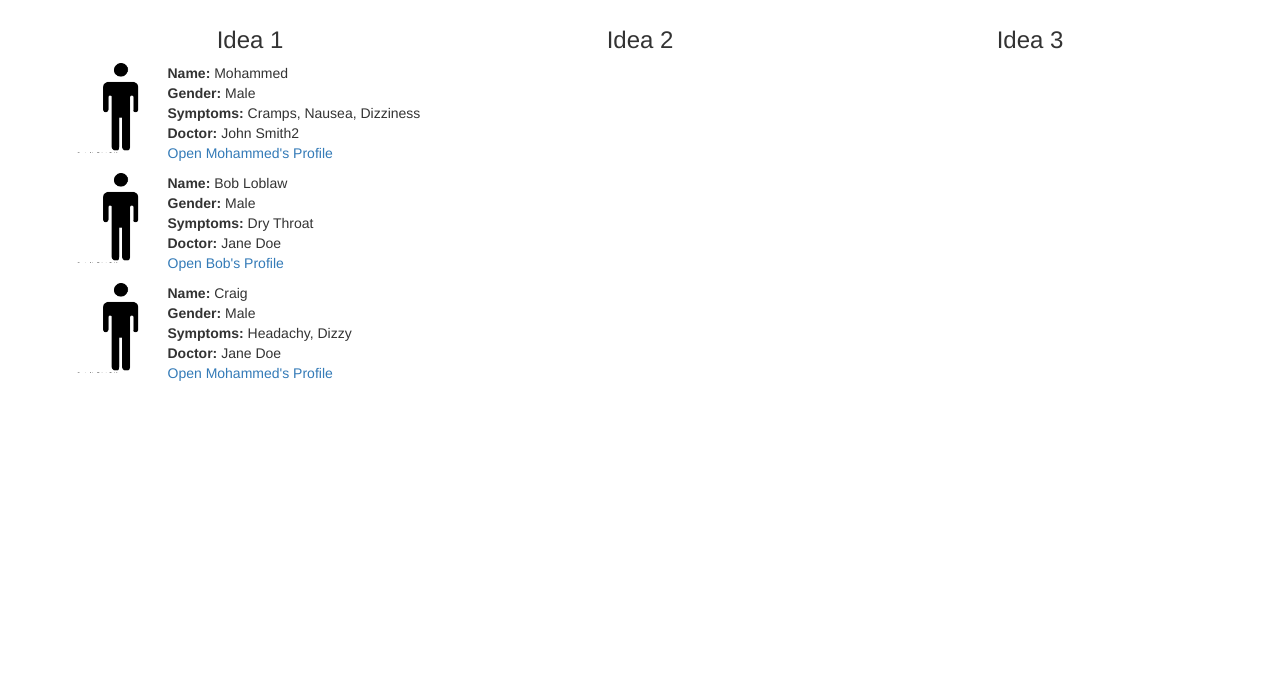
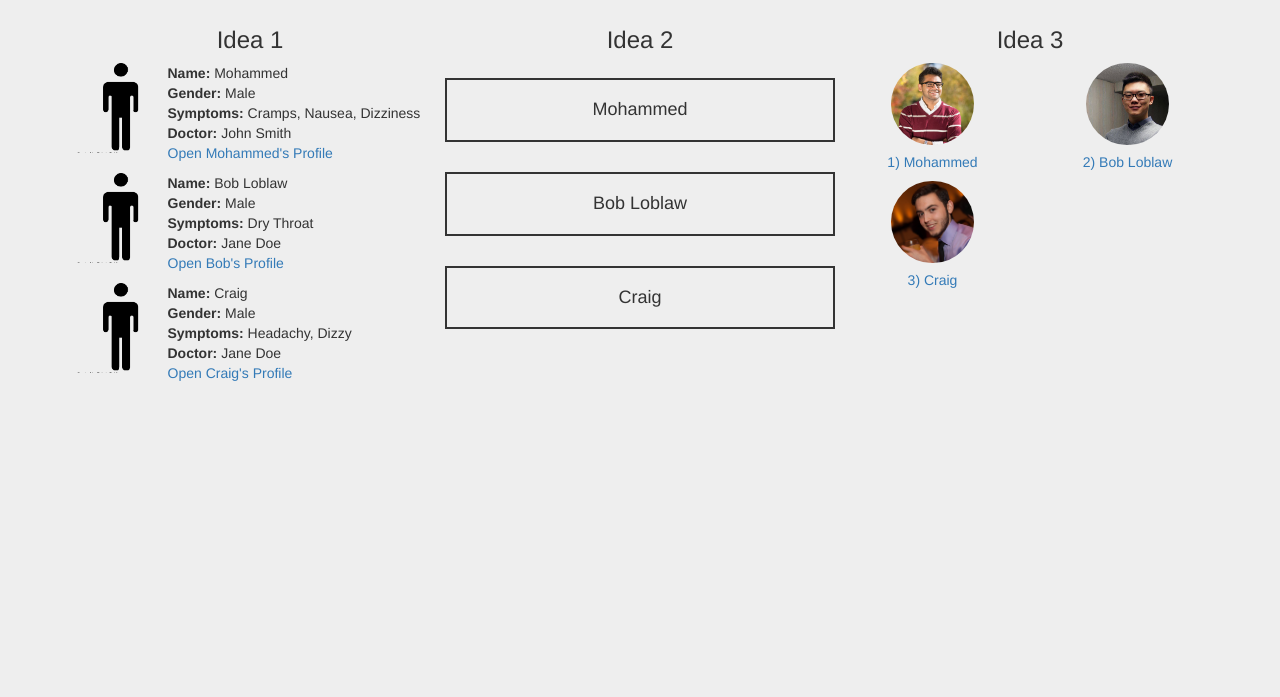
Before and after one commit to msmanek/iamsick-queue-ideas, a plain HTML site: page index.html in a window 1280 px wide. Shown: the part 103-800 px from the top of the page. Drawn offline with Linux system fonts and the light colour scheme.

Commit message:
finished 3 ideas

```diff
--- a/css/styles.css
+++ b/css/styles.css
@@ -4,6 +4,24 @@
 	text-align: center;
 }
 
-.col-title {
+.col-title, .center {
 	text-align: center;
 }
+
+.enqueued-patient {
+	text-align: center;
+	padding: 10px;
+	border: solid 2px;
+	margin-top: 15px;
+	margin-bottom: 15px;
+}
+
+.center-img {
+	display: block;
+    margin-left: auto;
+    margin-right: auto
+}
+
+body {
+	background-color: #eee;
+}
--- a/index.html
+++ b/index.html
@@ -20,7 +20,9 @@
   <body>
     <div class="container">
     <h1 class="title">Queue Interface Design Ideas</h1>
+
       <div class="row">
+        <!-- Idea 1 -->
         <div class="col-md-4">
           <h3 class="col-title">Idea 1</h3>
           <div class="row">
@@ -32,15 +34,15 @@
                 <strong>Name:</strong> Mohammed </br>
                 <strong>Gender:</strong> Male </br>
                 <strong>Symptoms:</strong> Cramps, Nausea, Dizziness </br>
-                <strong>Doctor:</strong> John Smith2 </br>
-                <a href="google.ca">Open Mohammed's Profile</a>
+                <strong>Doctor:</strong> John Smith </br>
+                <a href="http://google.ca">Open Mohammed's Profile</a>
               </p>
             </div>
           </div>
 
           <div class="row">
             <div class="col-md-3">
-              <img src="./img/person2.png" alt="Person 1" width="150%">
+              <img src="./img/person2.png" alt="Person 2" width="150%">
             </div>
             <div class="col-md-9">
               <p>
@@ -48,14 +50,14 @@
                 <strong>Gender:</strong> Male </br>
                 <strong>Symptoms:</strong> Dry Throat </br>
                 <strong>Doctor:</strong> Jane Doe </br>
-                <a href="google.ca">Open Bob's Profile</a>
+                <a href="http://google.ca">Open Bob's Profile</a>
               </p>
             </div>
           </div>
 
           <div class="row">
             <div class="col-md-3">
-              <img src="./img/person2.png" alt="Person 1" width="150%">
+              <img src="./img/person2.png" alt="Person 3" width="150%">
             </div>
             <div class="col-md-9">
               <p>
@@ -63,23 +65,75 @@
                 <strong>Gender:</strong> Male </br>
                 <strong>Symptoms:</strong> Headachy, Dizzy </br>
                 <strong>Doctor:</strong> Jane Doe </br>
-                <a href="google.ca">Open Mohammed's Profile</a>
+                <a href="http://google.ca">Open Craig's Profile</a>
               </p>
             </div>
           </div>
         </div>
 
+        <!-- Idea 2 -->
         <div class="col-md-4">
           <h3 class="col-title">Idea 2</h3>
+          <div class="row">
+            <div class="enqueued-patient">
+              <h4>Mohammed</h4>
+              <p>
+                <strong>Gender:</strong> Male </br>
+                <strong>Symptoms:</strong> Cramps, Nausea, Dizziness </br>
+                <strong>Doctor:</strong> John Smith </br>
+                <a href="google.ca">Open Mohammed's Profile</a>
+              </p>
+            </div>
+          </div>
+          <div class="row">
+            <div class="enqueued-patient">
+              <h4>Bob Loblaw</h4>
+              <p>
+                <strong>Gender:</strong> Male </br>
+                <strong>Symptoms:</strong> Dry Throat </br>
+                <strong>Doctor:</strong> Jane Doe </br>
+                <a href="google.ca">Open Bob's Profile</a>
+              </p>
+            </div>
+          </div>
+          <div class="row">
+            <div class="enqueued-patient">
+              <h4>Craig</h4>
+              <p>
+                <strong>Gender:</strong> Male </br>
+                <strong>Symptoms:</strong> Headachy, Dizzy </br>
+                <strong>Doctor:</strong> Jane Doe </br>
+                <a href="google.ca">Open Craig's Profile</a>
+              </p>
+            </div>
+          </div>
         </div>
 
+        <!-- Idea 3 -->
         <div class="col-md-4">
           <h3 class="col-title">Idea 3</h3>
+          <div class="row">
+            <div class="col-md-6">
+              <img src="./img/mohammed2.jpg" class="img-circle center-img" width="50%">
+              <h5 class="center"><a href="http://google.ca">1) Mohammed</a></h5>
+            </div>
+            <div class="col-md-6">
+              <img src="./img/bob.jpg" class="img-circle center-img" width="50%">
+              <h5 class="center"><a href="http://google.ca">2) Bob Loblaw</a></h5>
+            </div>
+          </div>
+          <div class="row">
+            <div class="col-md-6">
+              <img src="./img/craig.jpg" class="img-circle center-img" width="50%">
+              <h5 class="center"><a href="http://google.ca">3) Craig</a></h5>
+            </div>
+          </div>
         </div>
       </div>
     </div>
 
     <script src="./js/jquery-1.12.2.js"></script>
     <script src="./js/bootstrap.min.js"></script>
+    <script src="./js/scripts.js"></script>
   </body>
 </html>
--- /dev/null
+++ b/js/scripts.js
@@ -0,0 +1,10 @@
+$(document).ready(function(){
+	$(".enqueued-patient").children("p").hide();
+	$(".enqueued-patient").mouseenter(function(){
+		$(this).css("border", "4px solid blue");
+	}).mouseleave(function() {
+    	$(this).css("border", "solid 2px");
+	}).click(function(){
+		$(this).children("p").toggle();
+	});
+});
```
Also changed, not shown: img/bob.jpg (added), img/craig.jpg (added), img/mohammed2.jpg (added), img/person.png (deleted).
